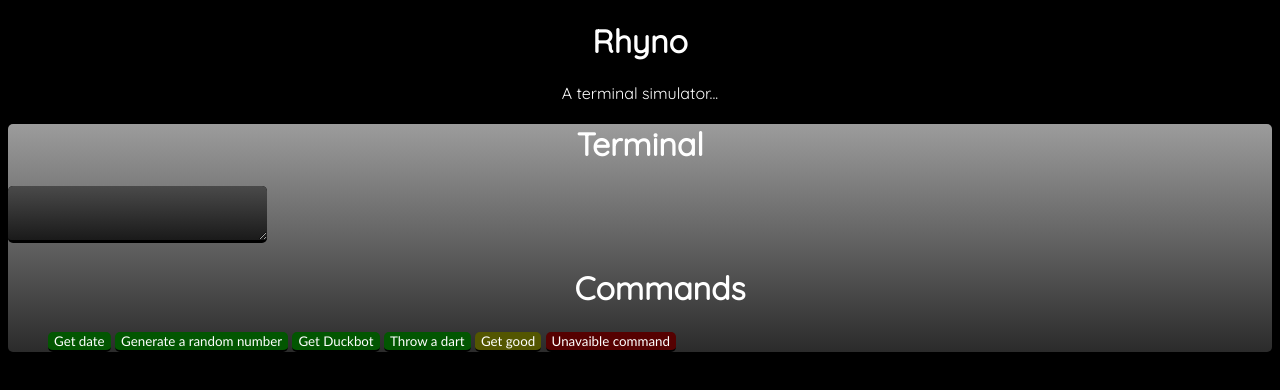
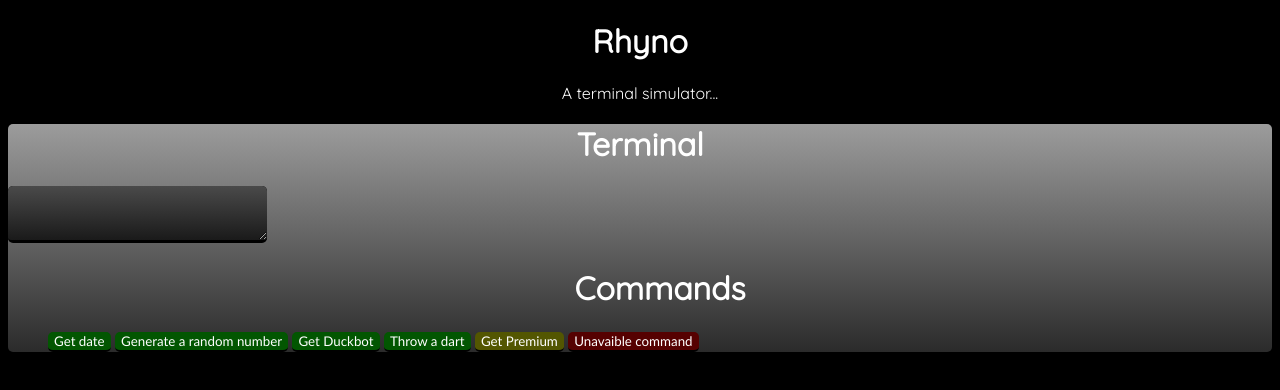
Before and after one commit to rocko2314243/Rhyno, a website: page index.html in a window 1280 px wide. Drawn offline with Linux system fonts and the light colour scheme.

Commit message:
Update index.html

```diff
--- a/index.html
+++ b/index.html
@@ -14,7 +14,7 @@
              <button id="Fancy" onclick="getNumber()">Generate a random number</button>
              <button id="Fancy" onclick="getDuckbot()">Get Duckbot</button>
             <button id="Fancy" onclick="Darts()">Throw a dart</button>
-        <button id="Fancy2" onclick="supercharge()">Get good</button>
+        <button id="Fancy2" onclick="supercharge()">Get Premium</button>
             <button id="Fancy3">Unavaible command</button>
         </ul>
           </div>
```
